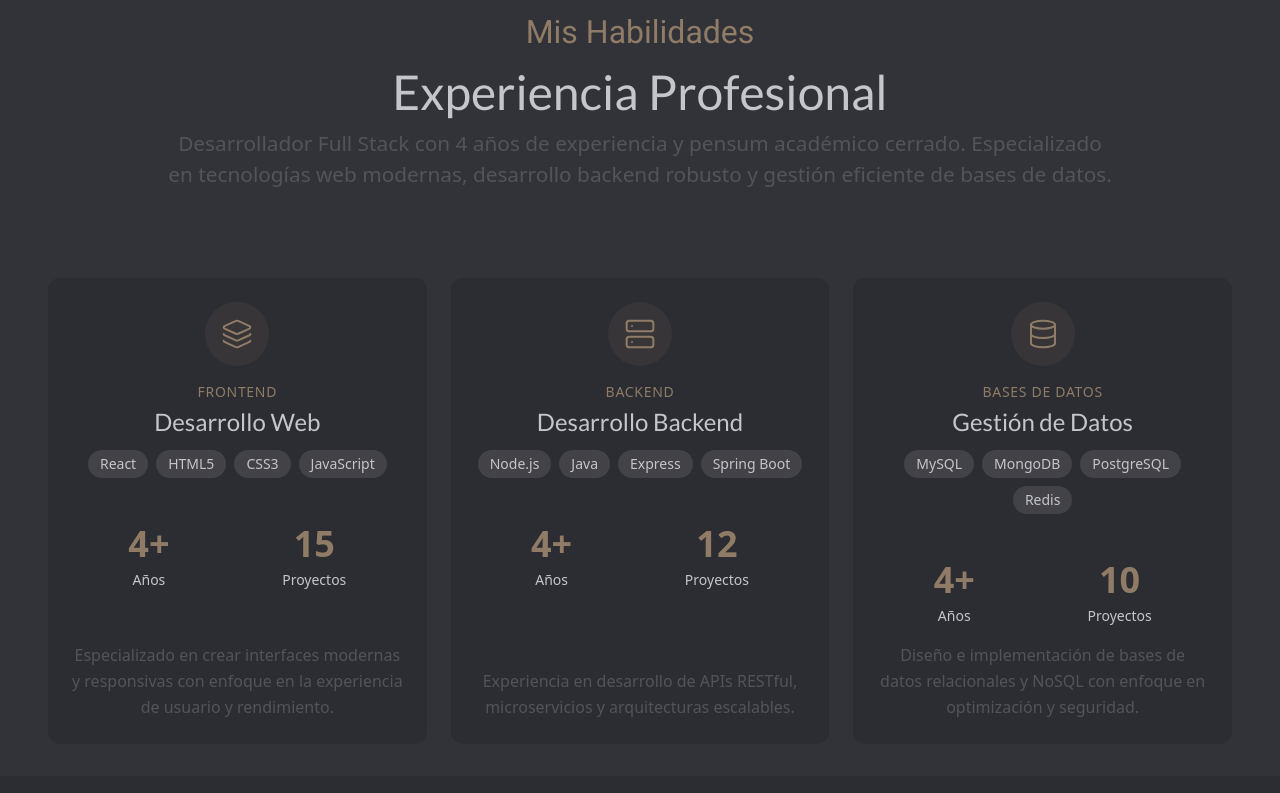
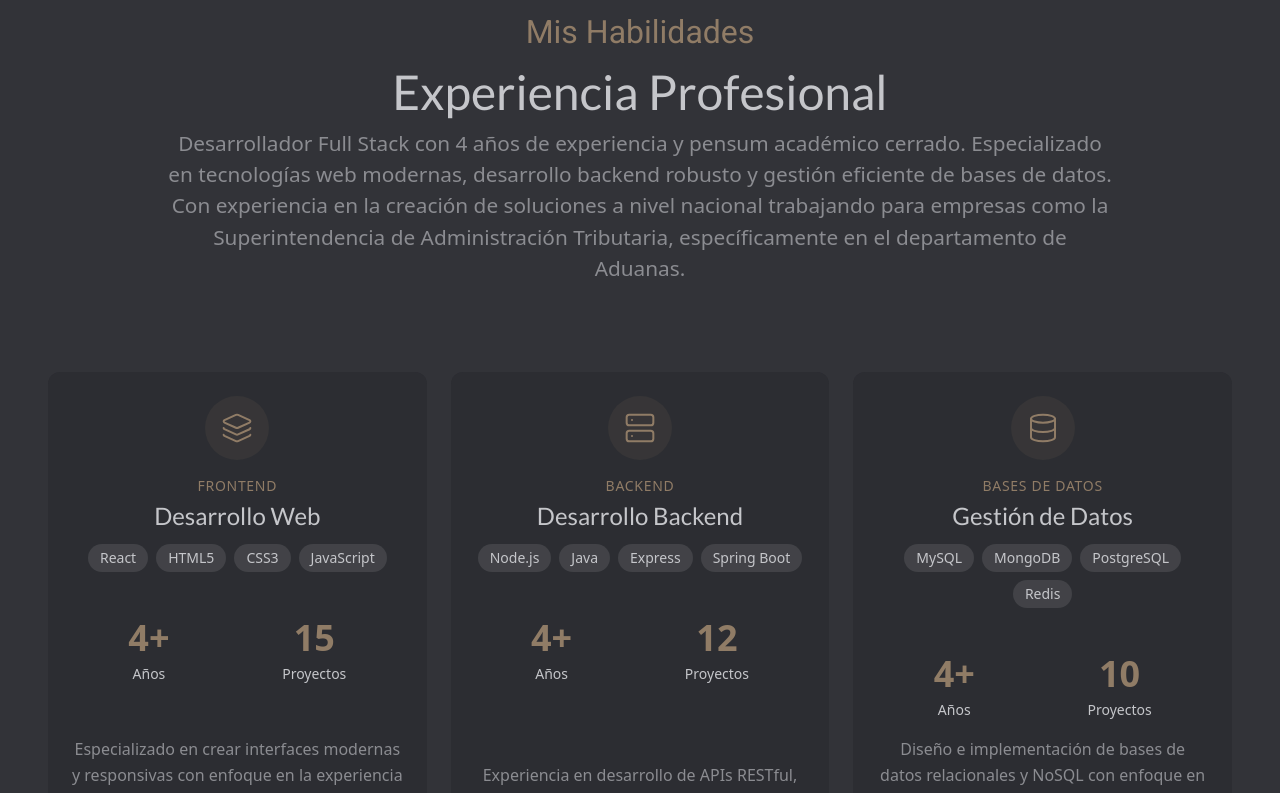
Before and after one commit to Haironch/Portafolio, a React (Vite) app: page / in a window 1280 px wide. Shown: the part 820-1613 px from the top of the page. Built offline with nearby package versions, Linux system fonts and the light colour scheme.

Commit message:
Se agrego nuevas funcionalidades

```diff
--- a/src/assets/styles.js
+++ b/src/assets/styles.js
@@ -1,7 +1,7 @@
 export const colors = {
   primary: "#907c66",
   title: "#c5c6ca",
-  content: "#535459",
+  content: "#8b8c91",
   bgDark: "#2c2d32",
   bgLight: "#323338",
 };
--- a/src/pages/pages_components/Skills.jsx
+++ b/src/pages/pages_components/Skills.jsx
@@ -102,7 +102,7 @@ function Skills() {
   const title = "Experiencia Profesional";
   const subtitle = "Mis Habilidades";
   const description =
-    "Desarrollador Full Stack con 4 años de experiencia y pensum académico cerrado. Especializado en tecnologías web modernas, desarrollo backend robusto y gestión eficiente de bases de datos.";
+    "Desarrollador Full Stack con 4 años de experiencia y pensum académico cerrado. Especializado en tecnologías web modernas, desarrollo backend robusto y gestión eficiente de bases de datos. Con experiencia en la creación de soluciones a nivel nacional trabajando para empresas como la Superintendencia de Administración Tributaria, específicamente en el departamento de Aduanas.";
 
   return (
     <section
--- a/tailwind.config.js
+++ b/tailwind.config.js
@@ -12,7 +12,7 @@ export default {
       colors: {
         primary: "#907c66",
         title: "#c5c6ca",
-        content: "#535459",
+        content: "#8b8c91",
         bgDark: "#2c2d32",
         bgLight: "#323338",
       },
```
